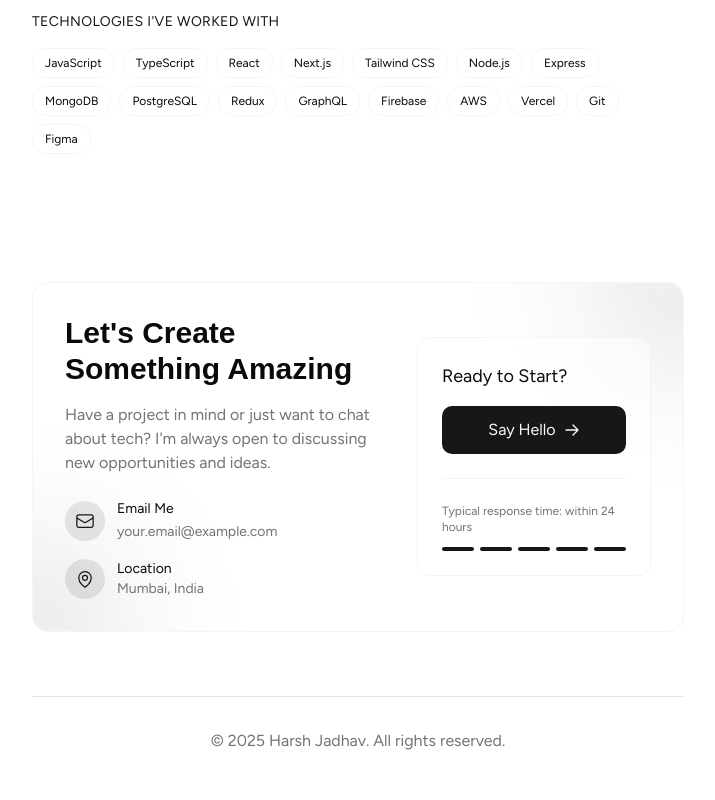
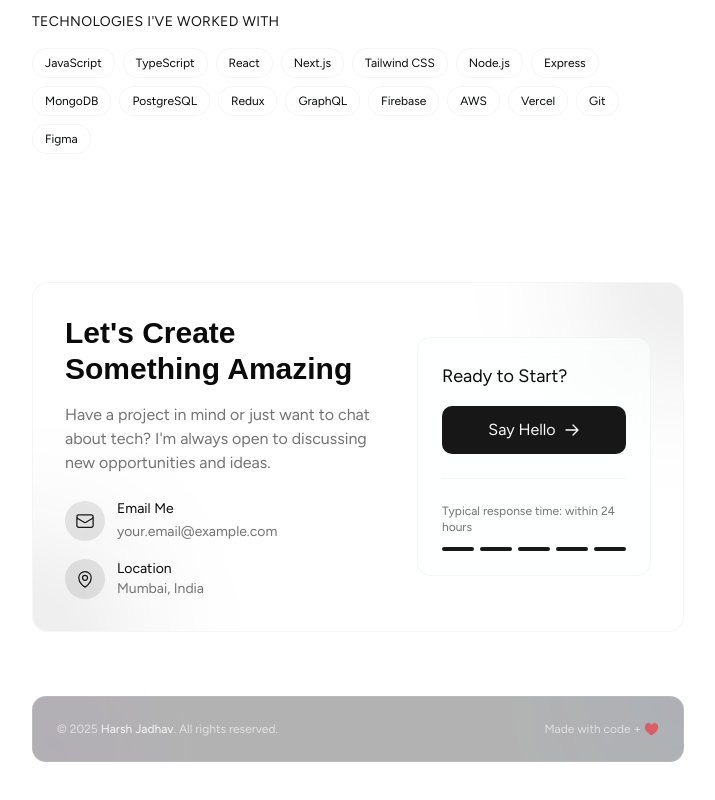
Before and after one commit to jadhavharshh/portfolio, a Next.js app: page / in a window 1280 px wide. Shown: the part 3312-4112 px from the top of the page, without its empty margins (282-997 px from the left). Built offline with nearby package versions, Linux system fonts and the light colour scheme; no server answers; a web font is replaced by a local one.

Commit message:
feat: enhance footer design with decorative elements and improved copyright display

```diff
--- a/src/app/page.tsx
+++ b/src/app/page.tsx
@@ -542,10 +542,38 @@ export default function Home() {
             </motion.div>
           </section>
 
-          {/* Footer */}
-          <footer className="py-8 border-t border-border">
-            <div className="flex flex-col text-center justify-between items-center">
-              <p className="text-muted-foreground">© {new Date().getFullYear()} Harsh Jadhav. All rights reserved.</p>
+          <footer className="py-12 pt-0">
+            <div className="relative overflow-hidden rounded-xl border border-white/10 dark:border-white/5 bg-black/30 backdrop-blur-lg p-6">
+              {/* Decorative elements */}
+              <div className="absolute -top-24 -right-24 w-48 h-48 bg-blue-500/5 rounded-full blur-3xl" />
+              <div className="absolute -bottom-24 -left-24 w-48 h-48 bg-purple-500/5 rounded-full blur-3xl" />
+
+              <div className="relative z-10">
+
+
+                {/* Copyright & Credits */}
+                <div className="border-white/10 flex flex-col md:flex-row justify-between items-center gap-4">
+                  <motion.div
+                    initial={{ opacity: 0 }}
+                    whileInView={{ opacity: 1 }}
+                    transition={{ duration: 0.5, delay: 0.4 }}
+                    className="text-xs text-white/60"
+                  >
+                    © {new Date().getFullYear()} <span className="text-white/90">Harsh Jadhav</span>. All rights reserved.
+                  </motion.div>
+
+                  <motion.div
+                    initial={{ opacity: 0 }}
+                    whileInView={{ opacity: 1 }}
+                    transition={{ duration: 0.5, delay: 0.5 }}
+                    className="flex items-center gap-3"
+                  >
+                    <div className="text-xs text-white/60">Made with code + ♥️</div>
+
+
+                  </motion.div>
+                </div>
+              </div>
             </div>
           </footer>
           <div className="fixed left-0 right-0 bottom-6 z-[100] flex justify-end md:justify-center items-center w-full pr-4 md:pr-0">
```
